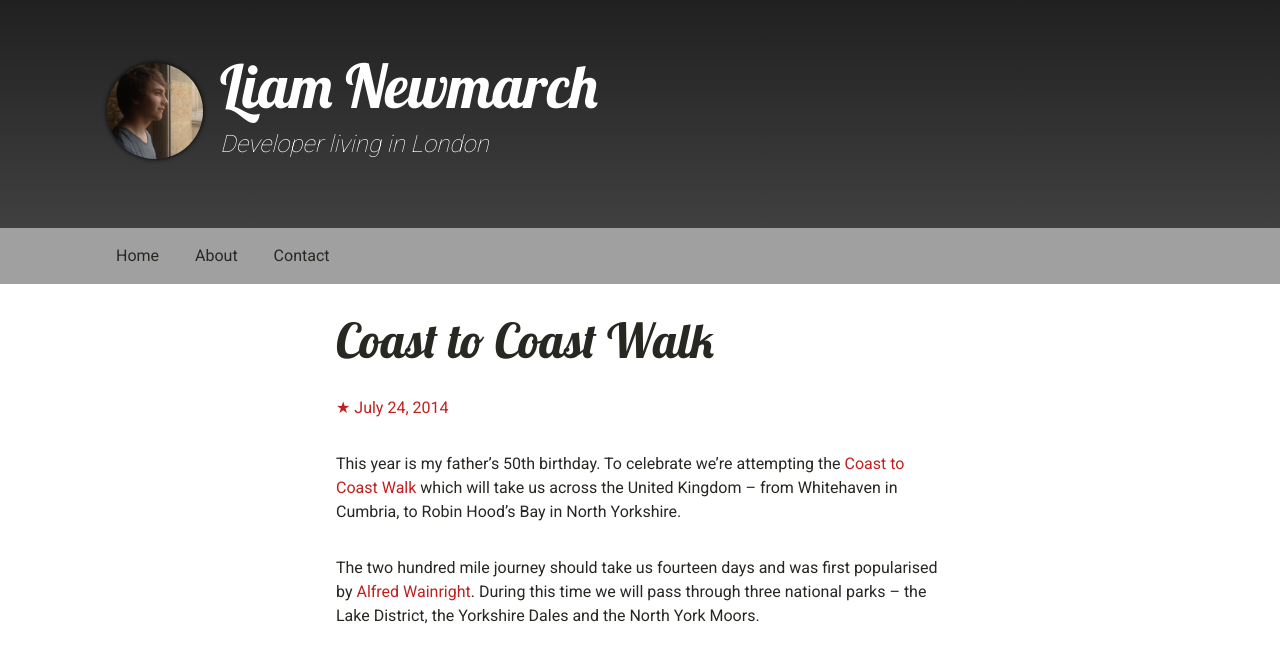
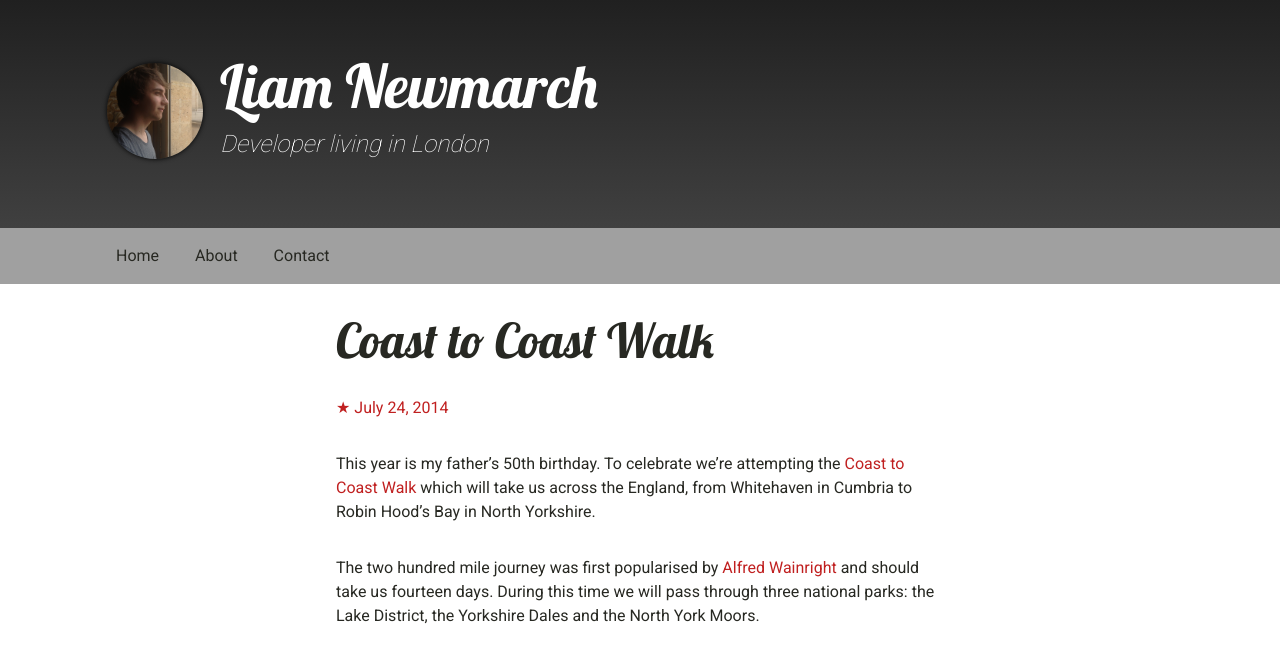
Before and after one commit to liamnewmarch/liamnewmarch.co.uk, a Jekyll site: the page built from _posts/2014-07-24-coast-to-coast.md, in a window 1280 px wide. Shown: the top 659 px of the page. Built offline with Jekyll 4.4.1, drawn with Linux system fonts in a browser that asks for light colours; comment, search, counter and statistics services are not loaded; some of the changed lines change nothing that is shown; some of the changed text lies outside the part shown; grey boxes are pictures that could not be loaded.

Commit message:
Expanded article, grammar improvements

```diff
--- a/_posts/2014-07-24-coast-to-coast.md
+++ b/_posts/2014-07-24-coast-to-coast.md
@@ -5,15 +5,19 @@
 ---
 
 This year is my father’s 50th birthday. To celebrate we’re attempting the
-[Coast to Coast Walk][coast-to-coast] which will take us across the United
-Kingdom – from Whitehaven in Cumbria, to Robin Hood’s Bay in North Yorkshire.
+[Coast to Coast Walk][coast-to-coast] which will take us across the England,
+from Whitehaven in Cumbria to Robin Hood’s Bay in North Yorkshire.
 
-The two hundred mile journey should take us fourteen days and was first
-popularised by [Alfred Wainright][wainwright]. During this time we will pass
-through three national parks – the Lake District, the Yorkshire Dales and the
-North York Moors.
+The two hundred mile journey was first popularised by
+[Alfred Wainright][wainwright] and should take us fourteen days. During
+this time we will pass through three national parks: the Lake District, the
+Yorkshire Dales and the North York Moors.
 
 <iframe src="{{page.map}}" width="580" height="400"></iframe>
+
+A long standing tradition is take a pebble from one beach and carry it with you
+to other side. We’ll be setting off on the 1st of September with the hope of
+reaching the Eastern shore on his birthday, the 14th.
 
 
 [coast-to-coast]: http://en.wikipedia.org/wiki/Coast_to_Coast_Walk
```
